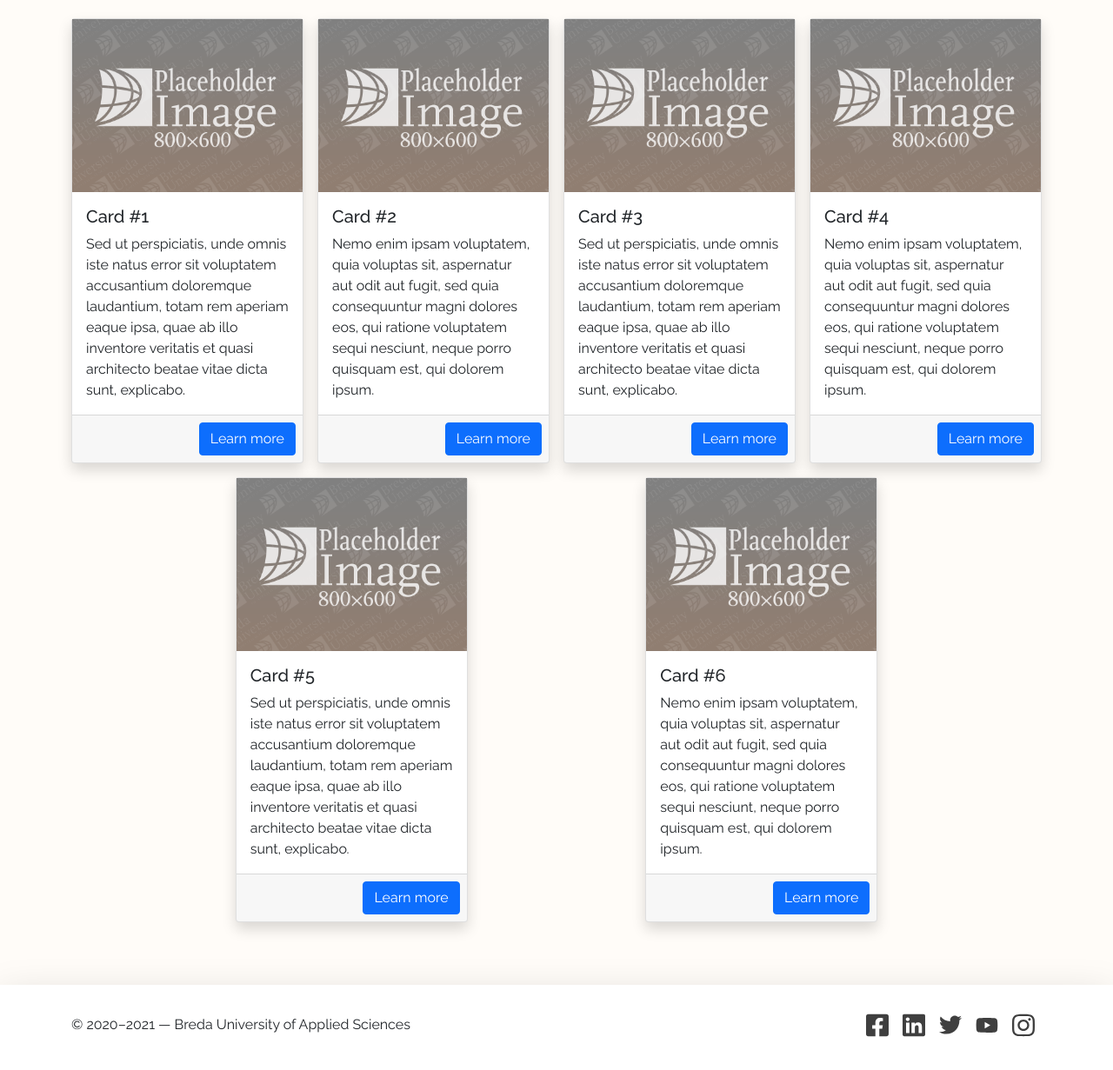
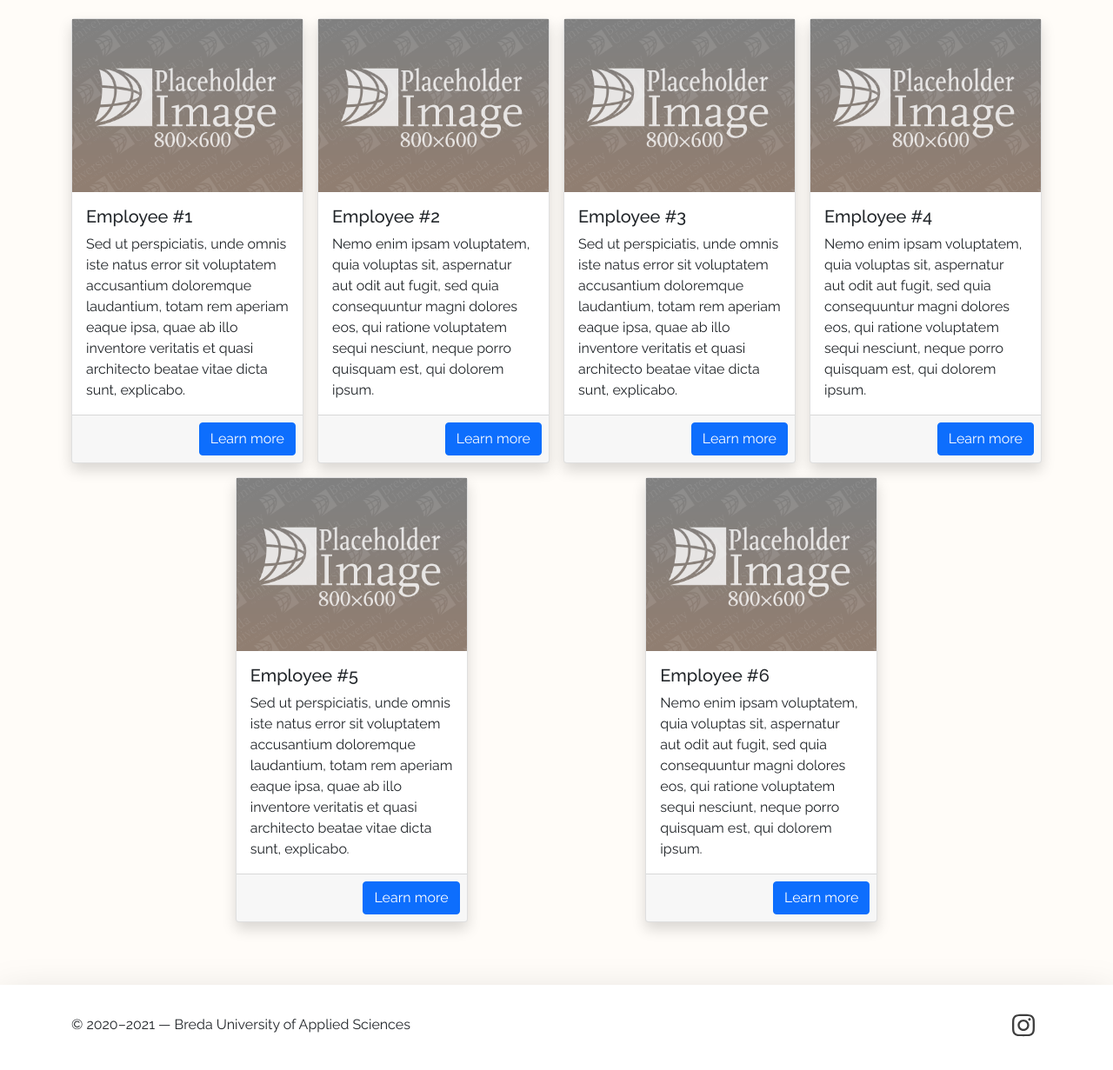
Before and after one commit to HesnaElMorabit/Elvina, a plain HTML site: page index.html in a window 1280 px wide. Shown: the part 841-2072 px from the top of the page at 87% size. Drawn offline with nearby package versions, Linux system fonts and the light colour scheme.

Commit message:
Small changes
Instagram

```diff
--- a/index.html
+++ b/index.html
@@ -131,7 +131,7 @@
           <div class="card shadow h-100">
             <img class="img-fluid" src="images/placeholder.png" alt="Placeholder Image">
             <div class="card-body">
-              <h5 class="card-title">Card #1</h5>
+              <h5 class="card-title">Employee #1</h5>
               <p class="card-text">Sed ut perspiciatis, unde omnis iste natus error sit voluptatem accusantium doloremque laudantium, totam rem aperiam eaque ipsa, quae ab illo inventore veritatis et quasi architecto beatae vitae dicta sunt, explicabo.</p>
             </div>
             <div class="card-footer p-2 text-end">
@@ -145,7 +145,7 @@
           <div class="card shadow h-100">
             <img class="img-fluid" src="images/placeholder.png" alt="Placeholder Image">
             <div class="card-body">
-              <h5 class="card-title">Card #2</h5>
+              <h5 class="card-title">Employee #2</h5>
               <p class="card-text">Nemo enim ipsam voluptatem, quia voluptas sit, aspernatur aut odit aut fugit, sed quia consequuntur magni dolores eos, qui ratione voluptatem sequi nesciunt, neque porro quisquam est, qui dolorem ipsum.</p>
             </div>
             <div class="card-footer p-2 text-end">
@@ -159,7 +159,7 @@
           <div class="card shadow h-100">
             <img class="img-fluid" src="images/placeholder.png" alt="Placeholder Image">
             <div class="card-body">
-              <h5 class="card-title">Card #3</h5>
+              <h5 class="card-title">Employee #3</h5>
               <p class="card-text">Sed ut perspiciatis, unde omnis iste natus error sit voluptatem accusantium doloremque laudantium, totam rem aperiam eaque ipsa, quae ab illo inventore veritatis et quasi architecto beatae vitae dicta sunt, explicabo.</p>
             </div>
             <div class="card-footer p-2 text-end">
@@ -173,7 +173,7 @@
           <div class="card shadow h-100">
             <img class="img-fluid" src="images/placeholder.png" alt="Placeholder Image">
             <div class="card-body">
-              <h5 class="card-title">Card #4</h5>
+              <h5 class="card-title">Employee #4</h5>
               <p class="card-text">Nemo enim ipsam voluptatem, quia voluptas sit, aspernatur aut odit aut fugit, sed quia consequuntur magni dolores eos, qui ratione voluptatem sequi nesciunt, neque porro quisquam est, qui dolorem ipsum.</p>
             </div>
             <div class="card-footer p-2 text-end">
@@ -187,7 +187,7 @@
           <div class="card shadow h-100">
             <img class="img-fluid" src="images/placeholder.png" alt="Placeholder Image">
             <div class="card-body">
-              <h5 class="card-title">Card #5</h5>
+              <h5 class="card-title">Employee #5</h5>
               <p class="card-text">Sed ut perspiciatis, unde omnis iste natus error sit voluptatem accusantium doloremque laudantium, totam rem aperiam eaque ipsa, quae ab illo inventore veritatis et quasi architecto beatae vitae dicta sunt, explicabo.</p>
             </div>
             <div class="card-footer p-2 text-end">
@@ -201,7 +201,7 @@
           <div class="card shadow h-100">
             <img class="img-fluid" src="images/placeholder.png" alt="Placeholder Image">
             <div class="card-body">
-              <h5 class="card-title">Card #6</h5>
+              <h5 class="card-title">Employee #6</h5>
               <p class="card-text">Nemo enim ipsam voluptatem, quia voluptas sit, aspernatur aut odit aut fugit, sed quia consequuntur magni dolores eos, qui ratione voluptatem sequi nesciunt, neque porro quisquam est, qui dolorem ipsum.</p>
             </div>
             <div class="card-footer p-2 text-end">
@@ -224,27 +224,7 @@
         </p>
         <ul class="list-unstyled d-flex align-items-center opacity-75">
           <li>
-            <a href="https://www.facebook.com/bredauniversityas" target="_blank">
-              <img class="m-2" src="images/facebook.svg" alt="Follow us on" width="26">
-            </a>
-          </li>
-          <li>
-            <a href="https://www.linkedin.com/school/bredauniversityas/" target="_blank">
-              <img class="m-2" src="images/linkedin.svg" alt="Follow us on LinkedIn" width="26">
-            </a>
-          </li>
-          <li>
-            <a href="https://twitter.com/bredauas" target="_blank">
-              <img class="m-2" src="images/twitter.svg" alt="Follow us on Twitter" width="26">
-            </a>
-          </li>
-          <li>
-            <a href="https://www.youtube.com/BredaUniversityofAppliedSciences" target="_blank">
-              <img class="m-2" src="images/youtube.svg" alt="Follow us on YouTube" width="26">
-            </a>
-          </li>
-          <li>
-            <a href="https://www.instagram.com/bredauniversityas/" target="_blank">
+            <a href="https://www.instagram.com/elvina__official/" target="_blank">
               <img class="m-2" src="images/instagram.svg" alt="Follow us on Instagram" width="26">
             </a>
           </li>
```
